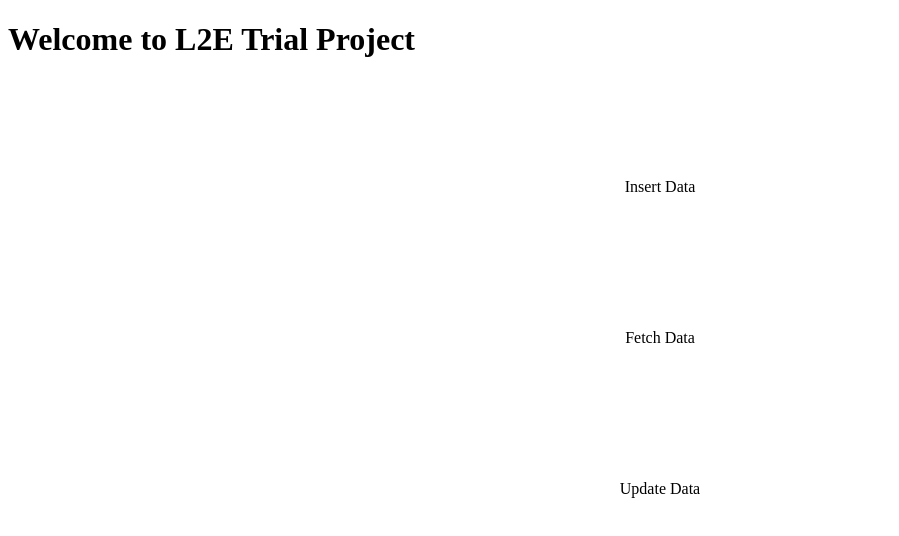
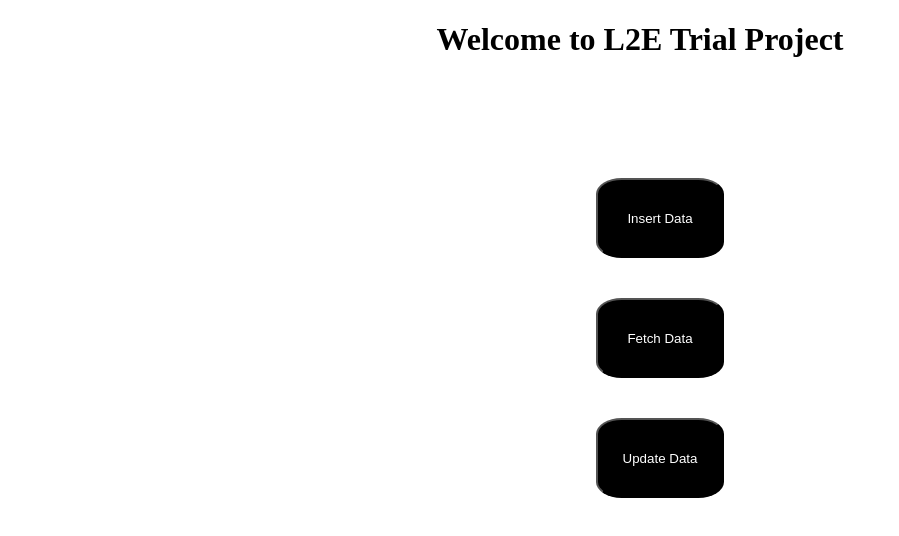
Before and after one commit to Phoenix1192/JsonPowerDB, a plain HTML site: page index.html in a window 1280 px wide. Shown: the whole page, without its empty margins (0-899 px from the left). Drawn offline with Linux system fonts and the light colour scheme.

Commit message:
Finishing Touch

```diff
--- a/index.css
+++ b/index.css
@@ -1,3 +1,6 @@
+.Head{
+    text-align: center;
+}
 .data{
     position: relative;
     margin: auto;
@@ -10,7 +13,20 @@
     margin-top: 15vh;
     height: 40vh;
 }
-.data > li > a{
+.data > li > a>button{
     text-decoration: none;
-    color: black;
+    color: white;
+    align-items: center;
+    height: 10vh;
+    width: 10vw;
+    background-color: black;
+    border-radius: 20%;
 }
+.data >li>a{
+    height: 10vh;
+    width: 10vw;
+    text-align: center;
+    align-items: center;
+    background-color: black;
+    border-radius: 5px;
+}
--- a/index.html
+++ b/index.html
@@ -8,12 +8,13 @@
     <title>Document</title>
     <link rel="stylesheet" href="index.css">
 </head>
-<h1>Welcome to L2E Trial Project</h1>
+<h1 class="Head">Welcome to L2E Trial Project</h1>
 <div>
     <ul class="data">
-        <li><a href="Insert.html">Insert Data</a></li>
-        <li><a href="Fetch.html">Fetch Data</a></li>
-        <li><a href="Update.html">Update Data</a></li>
+
+        <li><a href="Insert.html"><button>Insert Data</button></a></li>
+        <li><a href="Fetch.html"><button>Fetch Data</button></a></li>
+        <li><a href="Update.html"><button>Update Data</button></a></li>
     </ul>
 </div>
 
```
